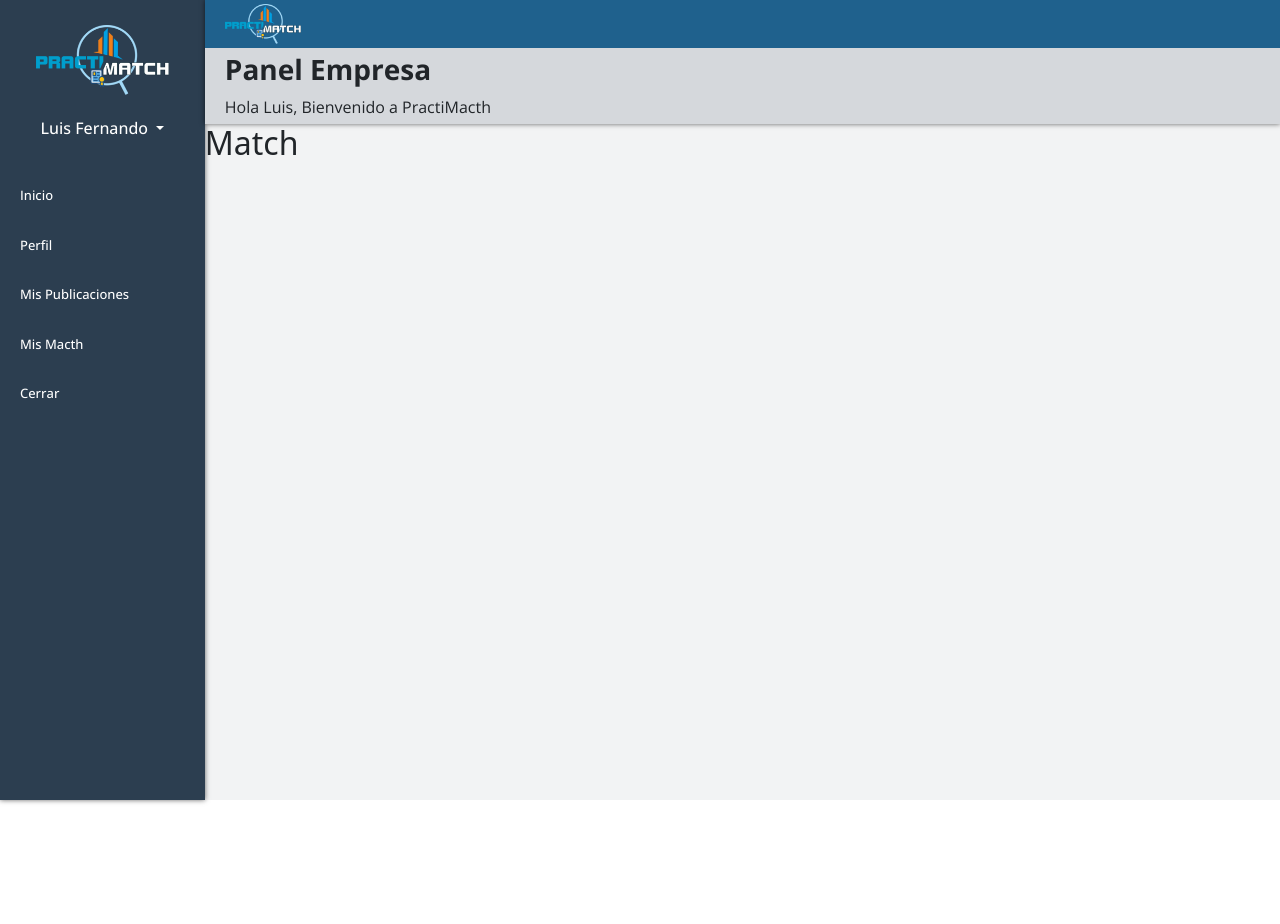
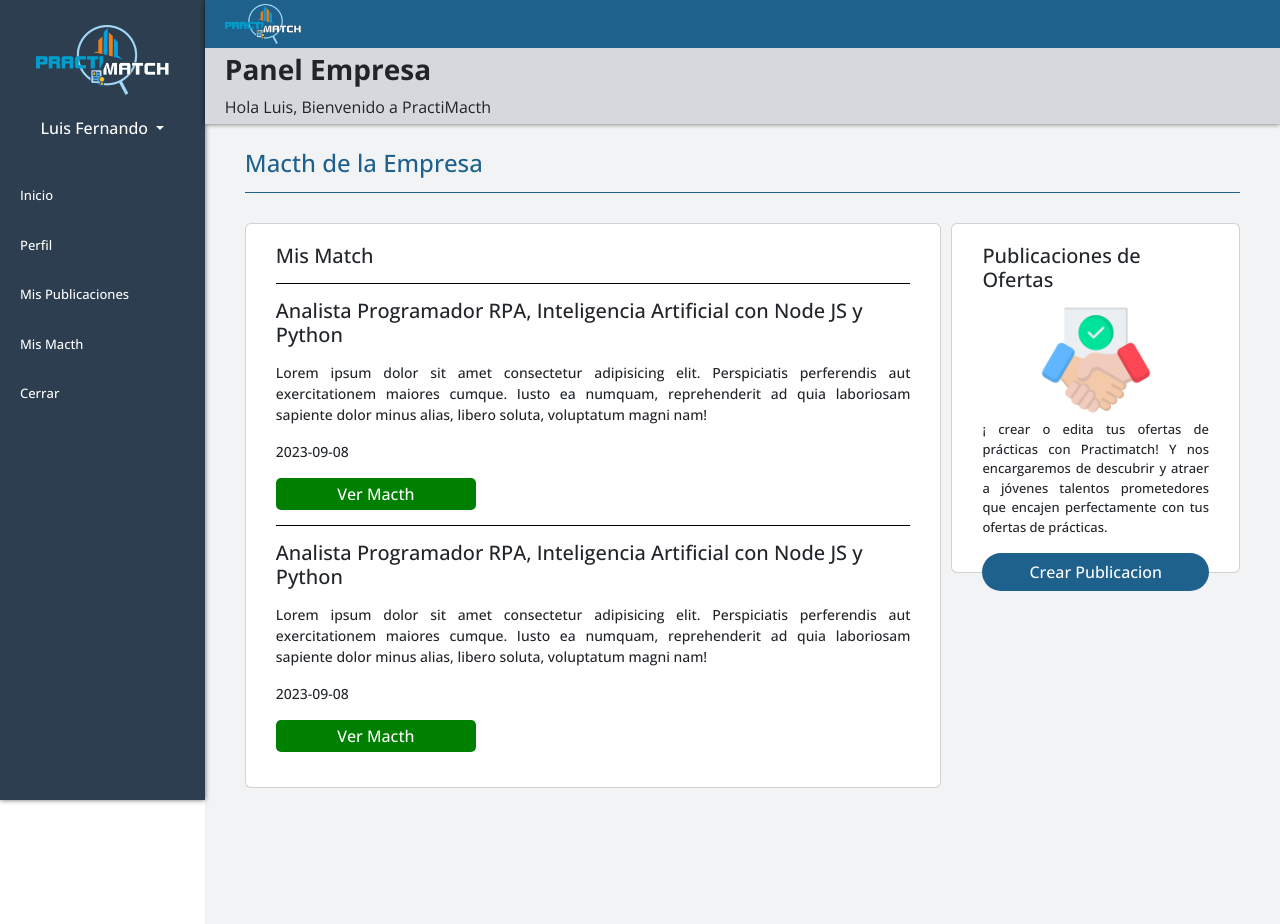
Before and after one commit to JONATAN140502/PRACTIMACTH-APP, a Vue app: page /#/ in a window 1280 px wide. Both pictures are taken after a click on the link "Mis Macth". Before the commit the page ends 800 px from the top, so only its background shows below. Built offline with nearby package versions, Linux system fonts and the light colour scheme.

Commit message:
Panel Match

```diff
--- a/src/components/Empresa/Macth.vue
+++ b/src/components/Empresa/Macth.vue
@@ -1,6 +1,42 @@
 <template>
-  <div>
-    <h2>Match</h2>
+  <div class="contenedor">
+    <h4>Macth de la Empresa</h4>
+    <div class="contenedor-card d-flex">
+      <div class="card  contenedor-card1">
+           <h5>Mis Match</h5>
+           <div >
+            <h5>Analista Programador RPA, Inteligencia Artificial con Node JS y Python</h5>
+            <p>Lorem ipsum dolor sit amet consectetur adipisicing elit.
+               Perspiciatis perferendis aut exercitationem maiores cumque.
+              Iusto ea numquam, reprehenderit ad quia laboriosam sapiente
+              dolor minus alias, libero soluta, voluptatum magni nam!
+            </p>
+            <p>2023-09-08</p>
+            <button >Ver Macth</button>
+           </div>
+           <div >
+            <h5>Analista Programador RPA, Inteligencia Artificial con Node JS y Python</h5>
+            <p>Lorem ipsum dolor sit amet consectetur adipisicing elit.
+               Perspiciatis perferendis aut exercitationem maiores cumque.
+              Iusto ea numquam, reprehenderit ad quia laboriosam sapiente
+              dolor minus alias, libero soluta, voluptatum magni nam!
+            </p>
+            <p>2023-09-08</p>
+            <button >Ver Macth</button>
+           </div>
+
+      </div>
+      <div class="card contenedor-card2">
+        <h5>  Publicaciones de Ofertas</h5>
+        <img src="../../assets/cierre.png" alt="" class="mx-auto">
+        <p>¡ crear o edita tus ofertas de prácticas con Practimatch!
+          Y nos encargaremos de descubrir y atraer a jóvenes talentos prometedores que encajen perfectamente
+          con tus ofertas de prácticas.
+        </p>
+        <button>Crear Publicacion</button>
+      </div>
+
+    </div>
   </div>
 </template>
 
@@ -10,6 +46,69 @@ export default {
 }
 </script>
 
-<style>
+<style scoped>
+ .contenedor{
+    font-family: 'Open Sans', sans-serif;
+    padding: 25px 40px;
+ }
+ .contenedor h4{
+    color: #1F618D;
+    border-bottom: 1px solid #1F618D;
+    padding-bottom: 15px;
+    margin-bottom: 30px;
+  }
+ .contenedor-card{
+  justify-content: space-between;
+  flex-wrap: wrap;
+ }
+ .contenedor-card1{
+  width: 70%;
+  padding:20px 30px;
 
+ }
+ .contenedor-card2{
+  width: 29%;
+  padding:20px 30px;
+  height: 350px;
+ }
+ .contenedor-card1 h5{
+  margin-bottom: 15px;
+  font-weight: 400;
+ }
+
+ .contenedor-card1 div {
+   border-top: 1px solid #000000;
+   padding: 15px 0px;
+ }
+ .contenedor-card1 p{
+  font-size: 14px;
+  text-align: justify;
+ }
+ .contenedor-card1 button{
+   border: none;
+   width: 200px;
+   color: white;
+   background: green;
+   padding: 4px 0px;
+   border-radius: 5px;
+ }
+
+ .contenedor-card1 button:hover{
+  background: #145A32;
+ }
+ .contenedor-card2 img{
+    width: 120px;
+    height: 120px;
+ }
+ .contenedor-card2 p{
+  font-size: 13px;
+  text-align: justify;
+ }
+ .contenedor-card2 button{
+  border: none;
+  background: #1F618D;
+  color: white;
+  padding: 7px 0px;
+  border-radius: 25px;
+ }
 </style>
--- a/src/components/Empresa/Oferta.vue
+++ b/src/components/Empresa/Oferta.vue
@@ -162,8 +162,15 @@ export default {
     color:white;
     border-radius: 5px;
  }
+ .contenedor-card2 .d-flex button:hover{
+    background:#C0392B ;
+ }
+
  .contenedor-card2 p{
     text-align: justify;
     font-weight: 400;
  }
+ .texto p{
+    font-size: 14px;
+ }
 </style>
```
Also changed, not shown: src/assets/cierre.png (added).
